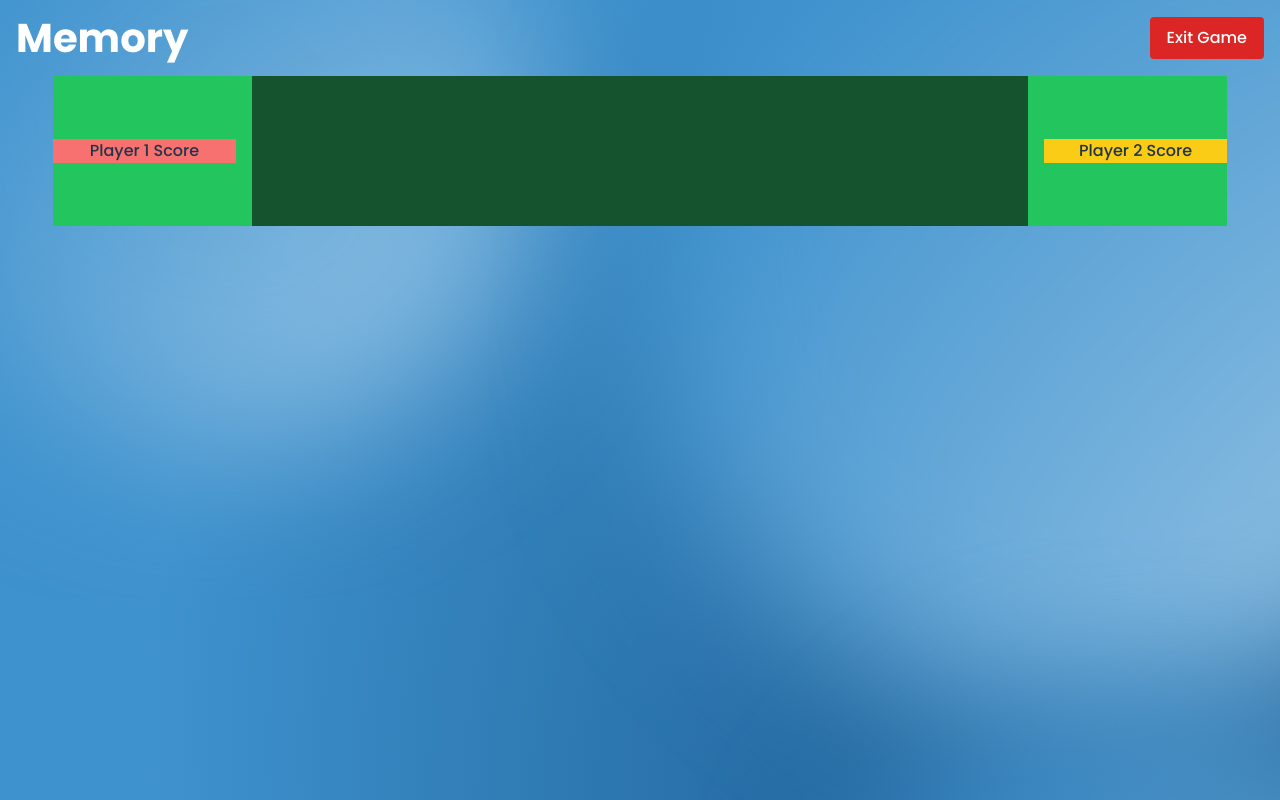
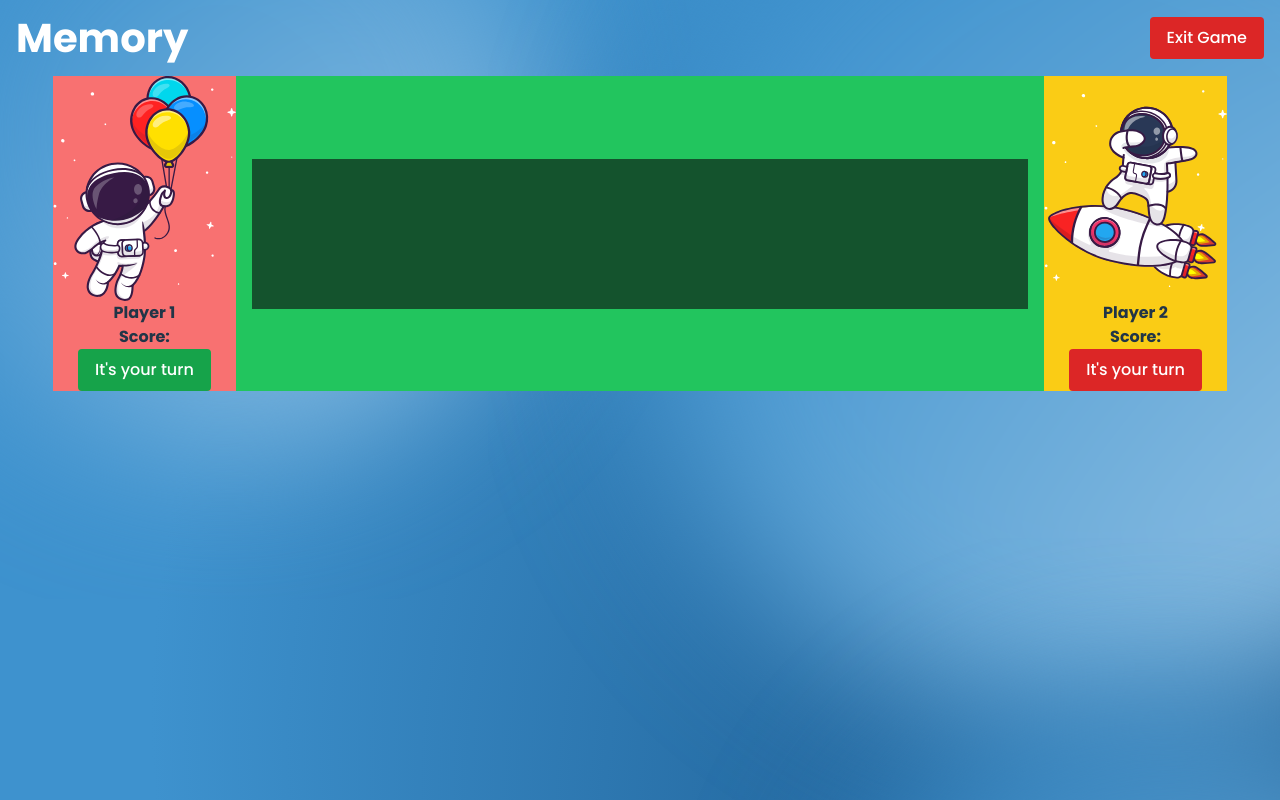
Before and after one commit to zmaqutu/specno-memory-game, a React (Vite) app: page / in a window 1280 px wide. Built offline with nearby package versions, Linux system fonts and the light colour scheme.

Commit message:
added player images and turn buttons

```diff
--- a/src/components/GameBoard/GameBoard.jsx
+++ b/src/components/GameBoard/GameBoard.jsx
@@ -2,6 +2,8 @@ import React, {useRef} from 'react';
 import { Canvas } from '@react-three/fiber';
 import { OrbitControls } from '@react-three/drei';
 import * as THREE from 'three';
+import player1Image from '../../assets/images/player1.svg';
+import player2Image from '../../assets/images/player2.svg';
 
 function GameBoard() {
 
@@ -11,8 +13,15 @@ function GameBoard() {
 
 
   return (
-    <div className="grid grid-cols-6 gap-4 items-center mx-auto max-h-screen w-11/12  mt-auto mb-10 bg-green-500">
-      <div className="bg-red-400">Player 1 Score</div>
+    <div className="grid grid-cols-6 gap-4 items-center mx-auto max-h-screen w-11/12  mt-auto mb-10 bg-green-500 font-bold">
+      <div className="bg-red-400">
+        <img src={player1Image} alt="Player 1" className="w-full h-auto" />
+        <p>Player 1</p>
+        <p>Score:</p>
+        <button className="bg-green-600 text-white py-2 px-4 rounded">
+          It's your turn
+        </button>
+      </div>
       <div className="bg-green-900 col-span-4">
         {/* <h1>Canvas</h1> */}
         <Canvas orthographic camera = {{ position: cameraPosition.current, fov: 53, aspect: width / height, near: 1, far: 5000 }}>
@@ -25,7 +34,14 @@ function GameBoard() {
           <OrbitControls />
         </Canvas>
       </div>
-      <div className="bg-yellow-400 ">Player 2 Score</div>
+      <div className="bg-yellow-400">
+        <img src={player2Image} alt="Player 2" className="w-full h-auto" />
+        <p>Player 2</p>
+        <p>Score:</p>
+        <button className="bg-red-600 text-white py-2 px-4 rounded">
+          It's your turn
+        </button>
+      </div>
     </div>
   )
 }
```
Also changed, not shown: src/assets/images/player2.svg.
